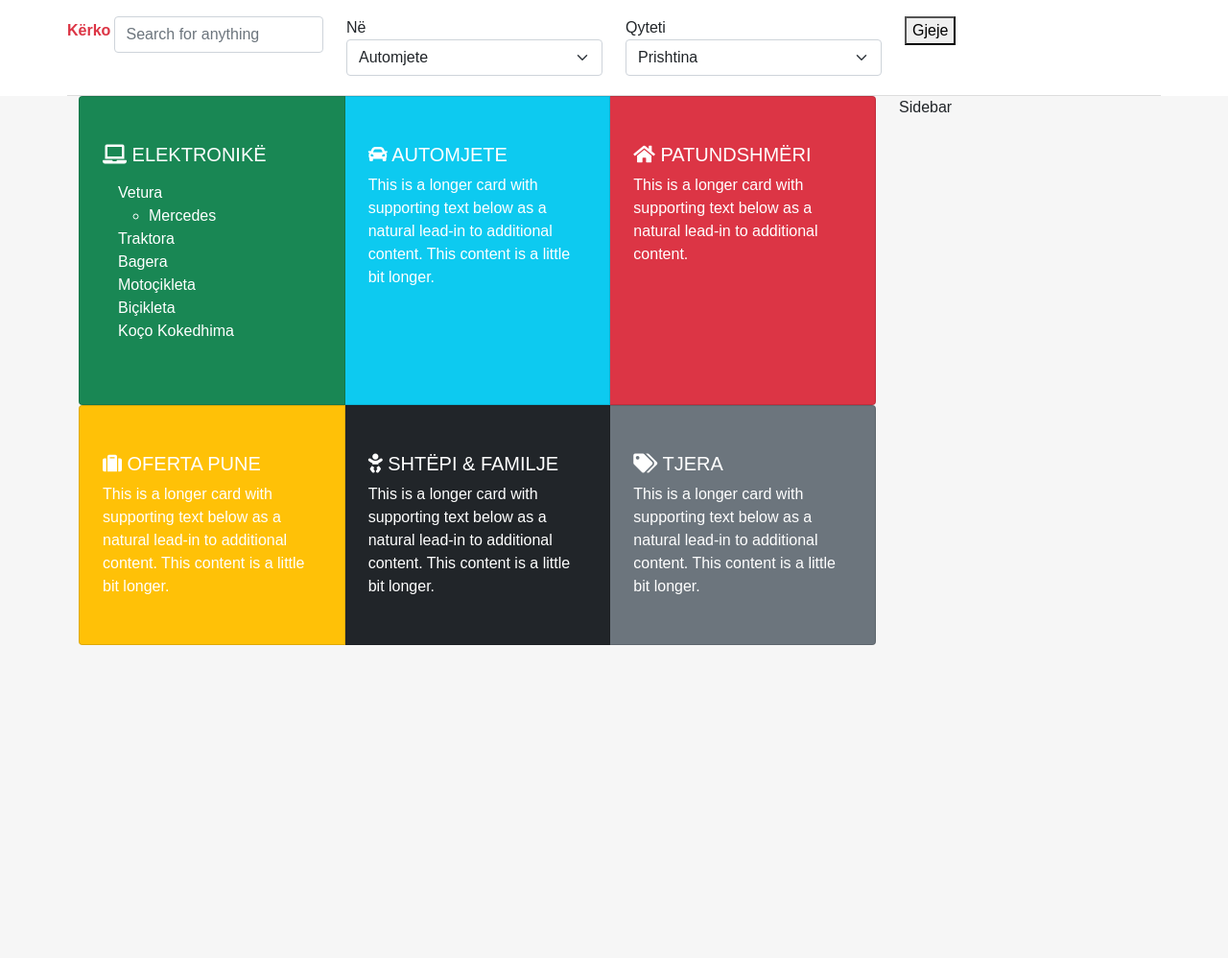
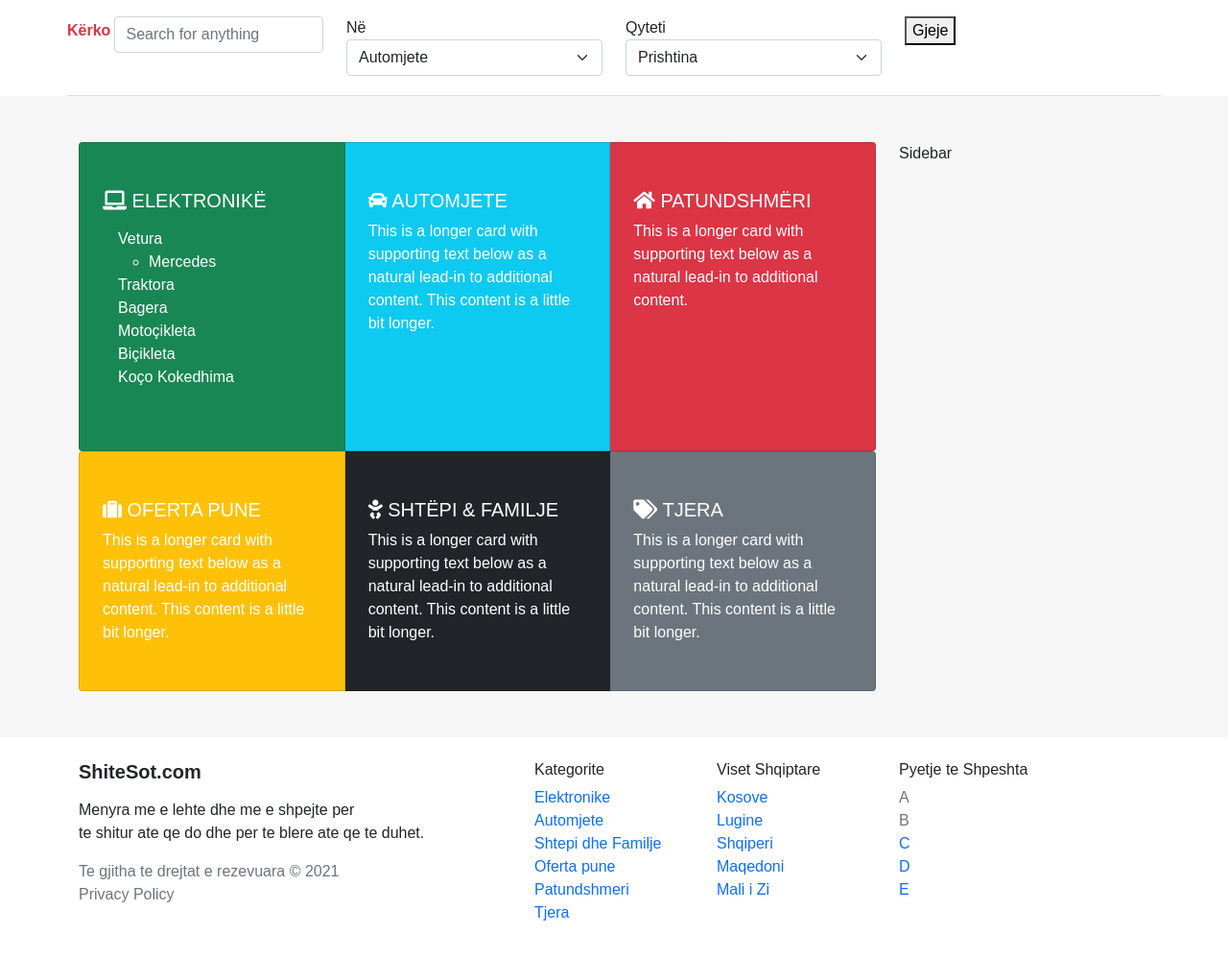
Before and after one commit to Arianii/XA-21-JSFSWDC-1, a plain HTML site: page index.html in a window 1280 px wide. Shown: the part 60-1058 px from the top of the page at 96% size. Before the commit the page ends 800 px from the top, so only its background shows below. Drawn offline with Linux system fonts and the light colour scheme.

Commit message:
Complete site footer

```diff
--- a/css/style.css
+++ b/css/style.css
@@ -101,3 +101,12 @@ a[href='http'] {
 .card .card-title {
     text-transform: uppercase;
 }
+
+
+.ad-content {
+
+}
+
+.ad-content .ad-info h3 > small {
+    font-size: 13px;
+}
--- a/index.html
+++ b/index.html
@@ -75,7 +75,7 @@
                 </form>
             </div>
         </div>
-        <main class="container" id="main-content">
+        <main class="container py-5" id="main-content">
             <div class="row">
                 <div class="col-9">
                     <div class="card-group">
@@ -153,6 +153,74 @@
                 </div>
                 <div class="col">Sidebar</div>
             </div>
+        </main>
+        <div id="footer-wrapper" class="bg-white py-4">
+            <footer class="container">
+                <div class="row">
+                    <div class="col-md-5">
+                        <h5 class="fw-bold mb-3">ShiteSot.com</h5>
+                        <p class="mb-3">Menyra me e lehte dhe me e shpejte per<br> te shitur
+                        ate qe do dhe per te blere ate qe te duhet.</p>
+                        <p class="text-secondary">
+                            Te gjitha te drejtat e rezevuara &copy; 2021 <br>
+                            <a href="/privacy-policy" class="text-secondary">Privacy Policy</a>
+                        </p>
+                    </div>
+                    <div class="col-md-2">
+                        <h6>Kategorite</h6>
+                        <ul class="list-unstyled">
+                            <li>
+                                <a href="">Elektronike</a>
+                            </li>
+                            <li>
+                                <a href="">Automjete</a>
+                            </li>
+                            <li>
+                                <a href="">Shtepi dhe Familje</a>
+                            </li>
+                            <li>
+                                <a href="">Oferta pune</a>
+                            </li>
+                            <li>
+                                <a href="">Patundshmeri</a>
+                            </li>
+                            <li>
+                                <a href="">Tjera</a>
+                            </li>
+                        </ul>
+                    </div>
+                    <div class="col-md-2">
+                        <h6>Viset Shqiptare</h6>
+                        <ul class="list-unstyled">
+                            <li>
+                                <a href="">Kosove</a>
+                            </li>
+                            <li>
+                                <a href="">Lugine</a>
+                            </li>
+                            <li>
+                                <a href="">Shqiperi</a>
+                            </li>
+                            <li>
+                                <a href="">Maqedoni</a>
+                            </li>
+                            <li>
+                                <a href="">Mali i Zi</a>
+                            </li>
+                        </ul>
+                    </div>
+                    <div class="col">
+                        <h6>Pyetje te Shpeshta</h6>
+                        <ul class="list-unstyled">
+                            <li><a href="" class="text-secondary">A</a></li>
+                            <li><a href="" class="text-secondary">B</a></li>
+                            <li><a href="">C</a></li>
+                            <li><a href="">D</a></li>
+                            <li><a href="">E</a></li>
+                        </ul>
+                    </div>
+                </div>
+            </footer>
         </div>
     </main>
 </body>
```
